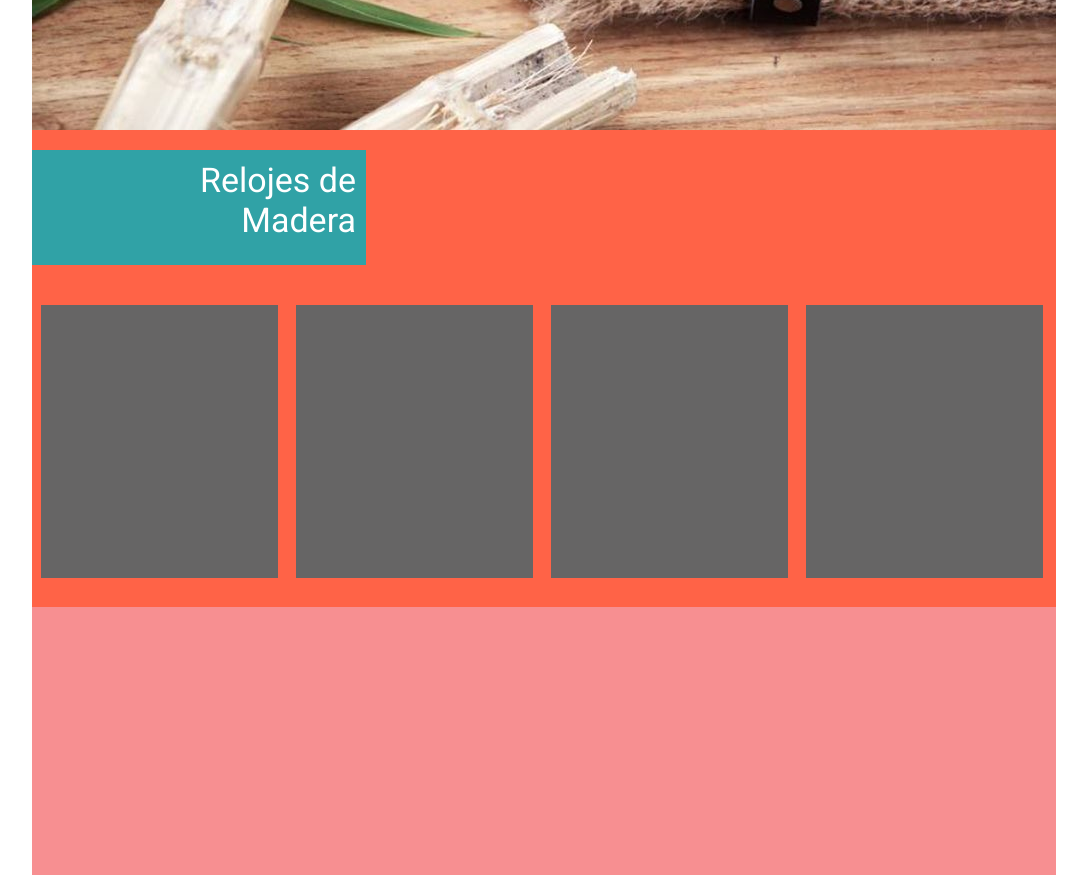
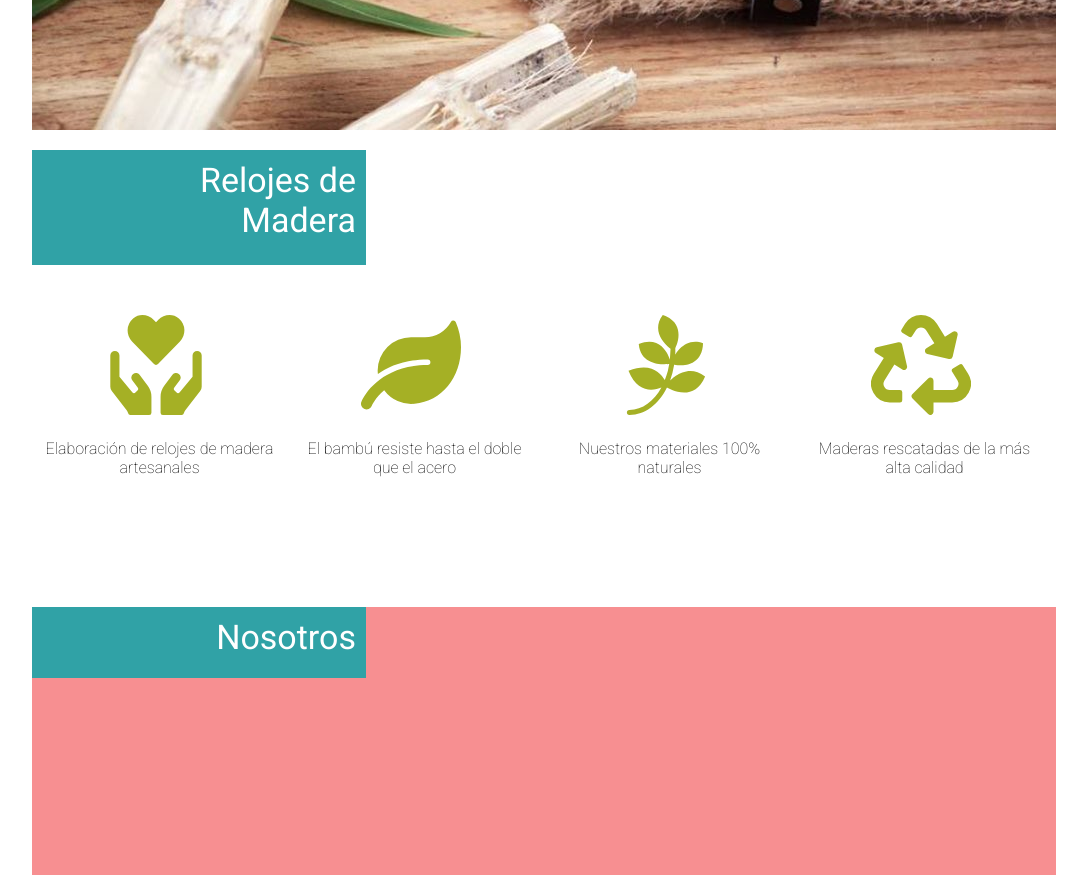
Before and after one commit to Yadira55/wewood2, a plain HTML site: page index.html in a window 1280 px wide. Shown: the part 540-1415 px from the top of the page, without its empty margins (96-1183 px from the left). Drawn offline with Linux system fonts and the light colour scheme.

Commit message:
Hasta aqui llega la seccion de nosotros, donde creamos el h2 de los titulos. Se viò lo de  div class cajitas y la secion de los vectore

```diff
--- a/estilos.css
+++ b/estilos.css
@@ -34,7 +34,6 @@ header{
 section#relojes{
 	width: 1024px;
 	height: 457px;
-	background-color: tomato;
 	padding-top: 20px;
 }
 section#nosotros{
@@ -93,9 +92,28 @@ section#relojes h2{
 div.boxRelojes{
 	width: 237px;
 	height: 273px;
-	background-color: #666565;
 	float: left;
 	margin-top: 40px;
 	margin-left: 9px;
 	margin-right: 9px;
 }
+div.boxRelojes img{
+	width: 100px;
+	height: 100px;
+	margin-left: 65px;
+	margin-top: 10px;
+	margin-bottom: 20px;
+}
+div.boxRelojes p{
+	text-align: center
+}
+h2.titulos{
+	font-size: 34px;
+	color: white;
+	background-color: #30A2A6;
+	width: 324px;
+	height: 61px;
+	text-align: right;
+	padding-right: 10px;
+	padding-top: 10px;
+}
--- a/index.html
+++ b/index.html
@@ -29,12 +29,34 @@
 		<header></header>
 		<section id="relojes">
 			<h2>Relojes de <br> Madera</h2>
-			<div class="boxRelojes"></div>
-			<div class="boxRelojes"></div>
-			<div class="boxRelojes"></div>
-			<div class="boxRelojes"></div>
+			<div class="boxRelojes">
+				<img src="exportacion/vectores/icono1.svg" alt="Servicio 1">
+				<p> Elaboración de relojes de madera
+artesanales</p>
+			</div>
+			<div class="boxRelojes">
+				<img src="exportacion/vectores/leaf-solid.svg" alt="Servicio 2">
+				<p> El bambú resiste hasta  el doble que el acero</p>
+			</div>
+			<div class="boxRelojes">
+				<img src="exportacion/vectores/pagelines-brands.svg" alt="Servicio 3">
+				<p> Nuestros materiales 100% naturales</p>
+			</div>
+			<div class="boxRelojes">
+				<img src="exportacion/vectores/recycle-solid.svg" alt="Servicio 4">
+				<p>Maderas rescatadas de la más alta calidad</p>
+			</div>
 		</section>
-		<section id="nosotros"></section>
+		<section id="nosotros">
+			<h2 class="titulos">Nosotros</h2>
+			<div id="boxNosotros">
+				<div class="cajitas"></div>
+				<div class="cajitas"></div>
+				<div class="cajitas"></div>
+				<div class="cajitas"></div>
+			</div>
+
+		</section>
 		<section id="catalogo"></section>
 		<section id="contacto"></section>
 		<footer></footer>
```
